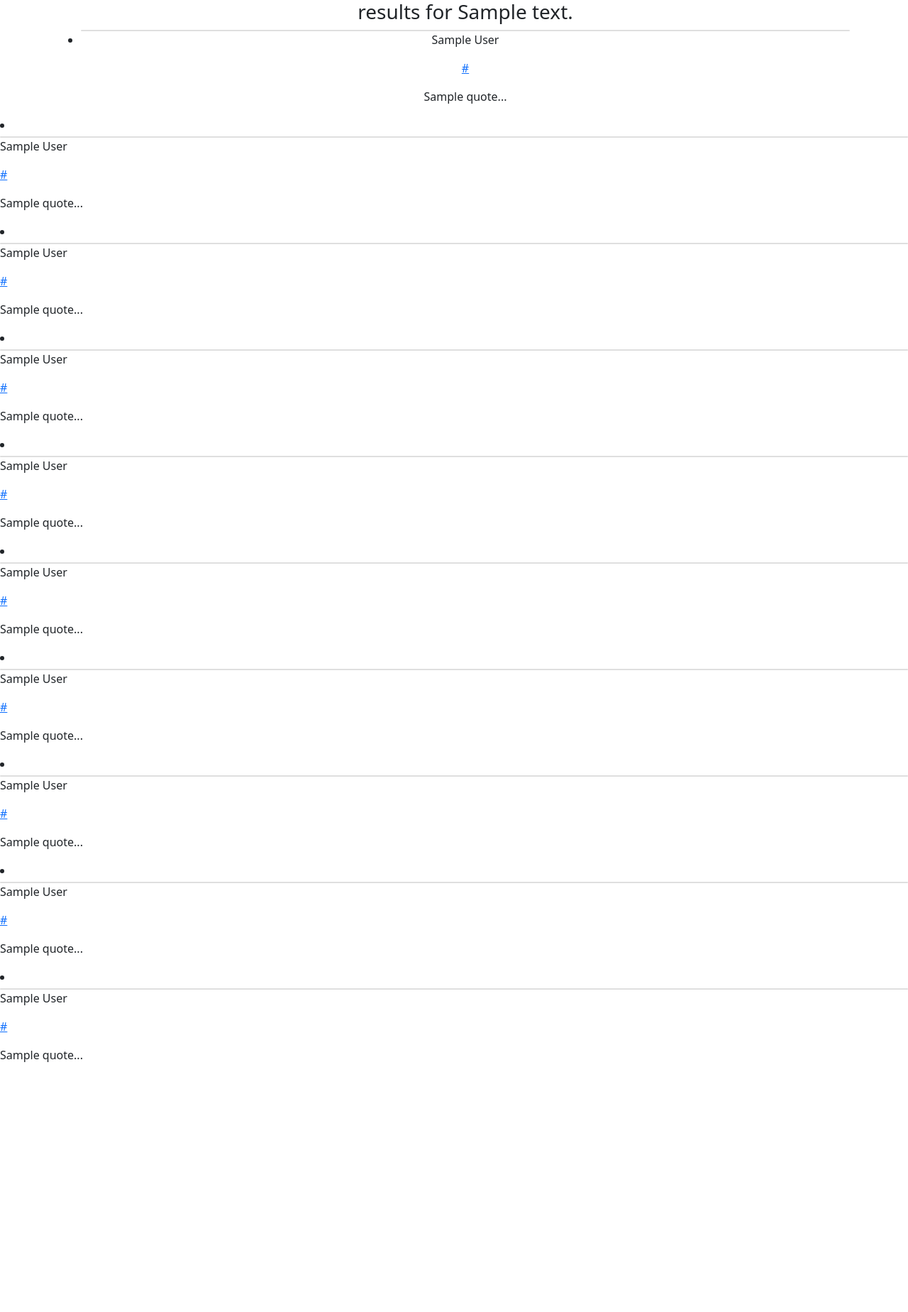
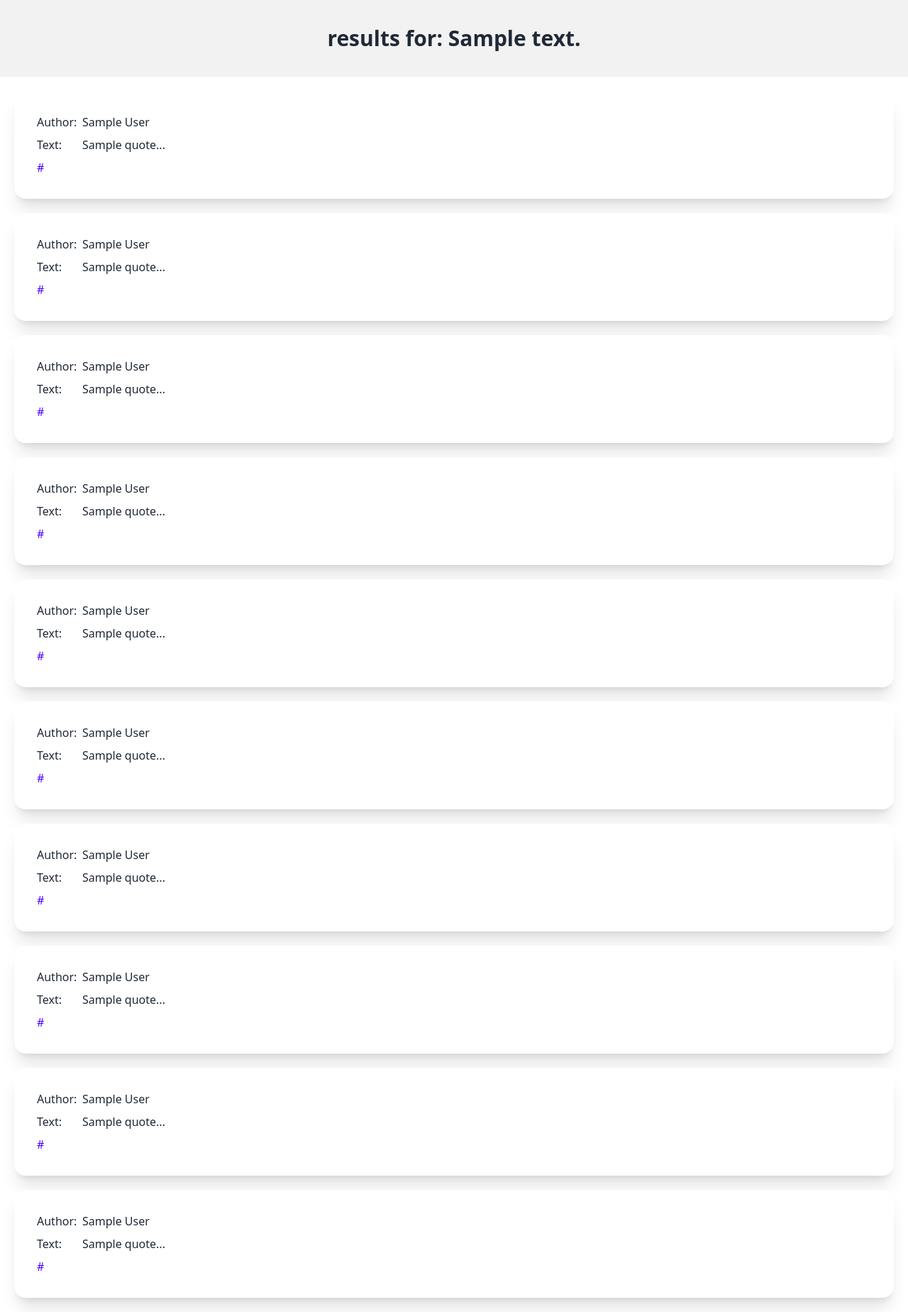
Before and after one commit to hosseinbahrami2006/Search-Engine-Design, a Flask app: template templates/result.html in a window 1280 px wide. Shown: the whole page at 71% size. Before the commit the page ends 1496 px from the top, so only its background shows below. Run offline with Flask 3, Linux system fonts and the light colour scheme; the template is opened without the code that fills it: most values are stand-ins (such as "Sample title", 1, 10 or a date in 2020); some libraries are stand-ins or nearby versions.

Commit message:
Update result.html

```diff
--- a/templates/result.html
+++ b/templates/result.html
@@ -1,37 +1,46 @@
 <!DOCTYPE html>
 <html lang="en">
   <head>
-    <meta charset="UTF-8">
-    <meta http-equiv="X-UA-Compatible" content="IE=edge">
-    <meta name="viewport" content="width=device-width, initial-scale=1.0">
-    <link rel="stylesheet" href="./static/result.css">
-    <link href="https://cdn.jsdelivr.net/npm/bootstrap@5.0.0-beta3/dist/css/bootstrap.min.css" rel="stylesheet" integrity="sha384-eOJMYsd53ii+scO/bJGFsiCZc+5NDVN2yr8+0RDqr0Ql0h+rP48ckxlpbzKgwra6" crossorigin="anonymous">
-    <title>Document</title>
+    <meta charset="UTF-8" />
+    <meta http-equiv="X-UA-Compatible" content="IE=edge" />
+    <meta name="viewport" content="width=device-width, initial-scale=1.0" />
+    <link
+      href="https://cdn.jsdelivr.net/npm/daisyui@4.12.14/dist/full.min.css"
+      rel="stylesheet"
+      type="text/css"
+    />
+    <script src="https://cdn.tailwindcss.com"></script>
+    <title>search for {{text}}</title>
   </head>
   <body>
     <div id="mainBody" class="container text-center">
+      <div class="hero bg-base-200 p-5">
+        <div class="hero-content text-center">
+          <div class="max-w-md/">
+            <h1 class="text-3xl font-bold">results for: {{text}}</h1>
+          </div>
+        </div>
+      </div>
       <ul id="results">
-
-            <h3>results for {{text}}</h3>
-
         <!--search result-->
         {%for i in range(10)%}
-            <li>
-                <div class="card mt-1"></div>
-
-                <p>{{author[i]}}</p>
-            <a href="{{link[i]}}" target="_blank">
-
+        <div class="card bg-base-100 m-5 w-96/ shadow-xl text-left">
+          <div class="card-body">
+            <!-- <h2 class="card-title">author: {{author[i]}}</h2> -->
+            <div class="flex items-satart">
+              <span class="w-16">Author:</span>
+              <p class="card-title/">{{author[i]}}</p>
+            </div>
+            <div class="flex">
+              <span class="w-16">Text:</span>
+              <p>{{quote[i] | subContent}}</p>
+            </div>
+            <a class="text-primary" href="{{link[i]}}" target="_blank">
               <p>{{link[i]}}</p>
             </a>
-                <p>{{quote[i] | subContent}}</p>
           </div>
-
-
-                </li>
+        </div>
         {%endfor%}
-
-
       </ul>
     </div>
   </body>
```
Lines whose indentation alone changed are shown as unchanged.
